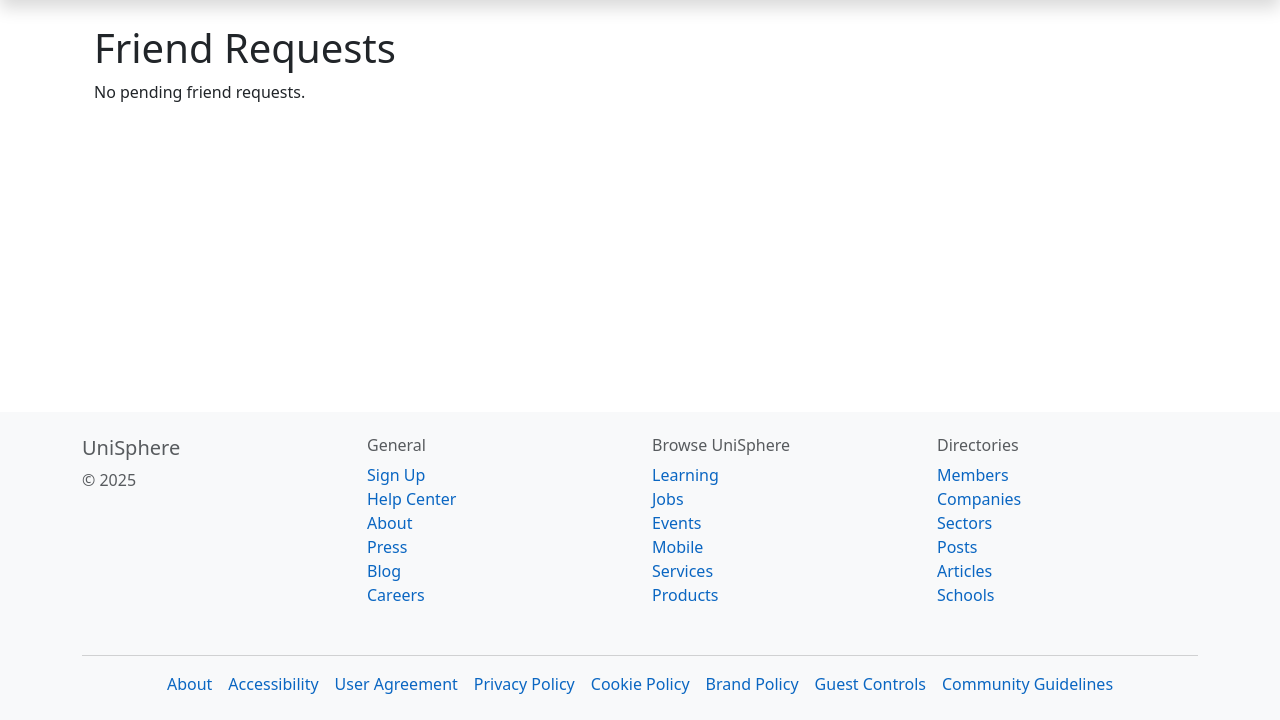
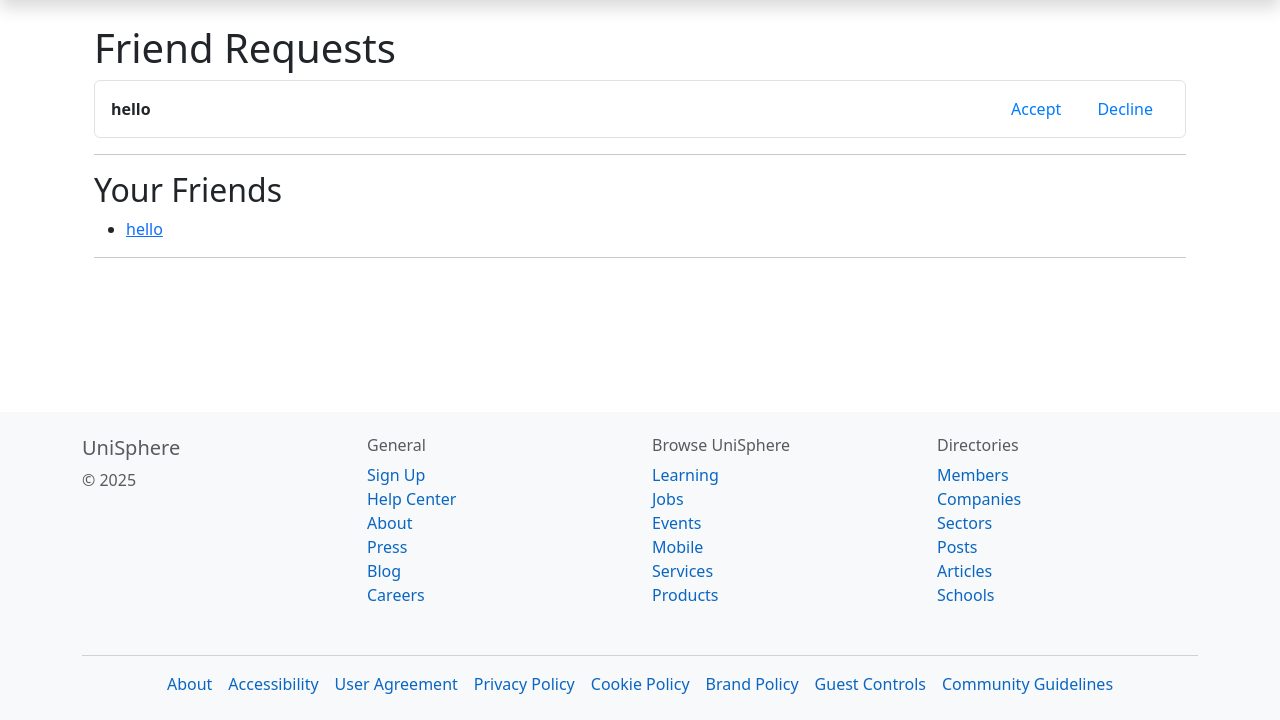
Before and after one commit to 2850479K/UniSphere, a Django app: page /friend-requests/ in a window 1280 px wide. Shown: the part 80-800 px from the top of the page. Run offline with Django 3.2, Linux system fonts and the light colour scheme; a user stored in the database is signed in; data comes from the database, SQL or seed files in the repository; tables that the repository leaves empty hold one stand-in row (values such as "Sample post").

Commit message:
commit
done merge with friends function

```diff
--- a/UniSphereApp/views.py
+++ b/UniSphereApp/views.py
@@ -355,13 +355,13 @@ def accept_friend_request(request, request_id):
     friend_request.from_user.studentprofile.friends.add(friend_request.to_user.studentprofile)
     friend_request.to_user.studentprofile.friends.add(friend_request.from_user.studentprofile)
 
-    return redirect('profile', username=request.user.username)
+    return redirect('friend_requests')
 
 @login_required
 def decline_friend_request(request, request_id):
     friend_request = get_object_or_404(FriendRequest, id=request_id, to_user=request.user)
     friend_request.delete()
-    return redirect('profile', username=request.user.username)
+    return redirect('friend_requests', username=request.user.username)
 
 @login_required
 def friend_requests(request):
--- a/templates/UniSphereApp/friend_requests.html
+++ b/templates/UniSphereApp/friend_requests.html
@@ -27,5 +27,56 @@
     {% else %}
         <p>No pending friend requests.</p>
     {% endif %}
+
+    <hr>
+
+    <h2>Your Friends</h2>
+    {% if user.studentprofile.friends.all %}
+        <ul>
+            {% for friend in user.studentprofile.friends.all %}
+                <li>
+                    <a href="{% url 'profile' friend.user.username %}">
+                        {{ friend.user.username }}
+                    </a>
+                </li>
+            {% endfor %}
+        </ul>
+    {% else %}
+        <p class="text-muted">No friends yet.</p>
+    {% endif %}
+
+    <hr>
+
+    {% if profile_user %}
+    <div class="card p-4 mt-3">
+        {% if is_owner %}
+            <p class="text-info">This is your own profile. No friend actions needed.</p>
+        {% else %}
+            {% if is_friend %}
+                <p class="text-success">You are friends with {{ profile_user.username }}</p>
+            {% elif friend_request_sent %}
+                <p class="text-warning">Friend request sent. Awaiting approval.</p>
+                <form action="{% url 'decline_friend_request' profile_user.id %}" method="POST">
+                    {% csrf_token %}
+                    <button type="submit" class="btn btn-danger">Cancel Request</button>
+                </form>
+            {% elif friend_request_received %}
+                <form action="{% url 'accept_friend_request' profile_user.id %}" method="POST">
+                    {% csrf_token %}
+                    <button type="submit" class="btn btn-success">Accept Friend Request</button>
+                </form>
+                <form action="{% url 'decline_friend_request' profile_user.id %}" method="POST">
+                    {% csrf_token %}
+                    <button type="submit" class="btn btn-danger">Decline</button>
+                </form>
+            {% else %}
+                <form action="{% url 'send_friend_request' profile_user.id %}" method="POST">
+                    {% csrf_token %}
+                    <button type="submit" class="btn btn-outline-primary">Send Friend Request</button>
+                </form>
+            {% endif %}
+        {% endif %}
+    </div>
+    {% endif %}
 </div>
 {% endblock %}
```
Also changed, not shown: templates/UniSphereApp/profile.html (+1 -42 lines), db.sqlite3.
